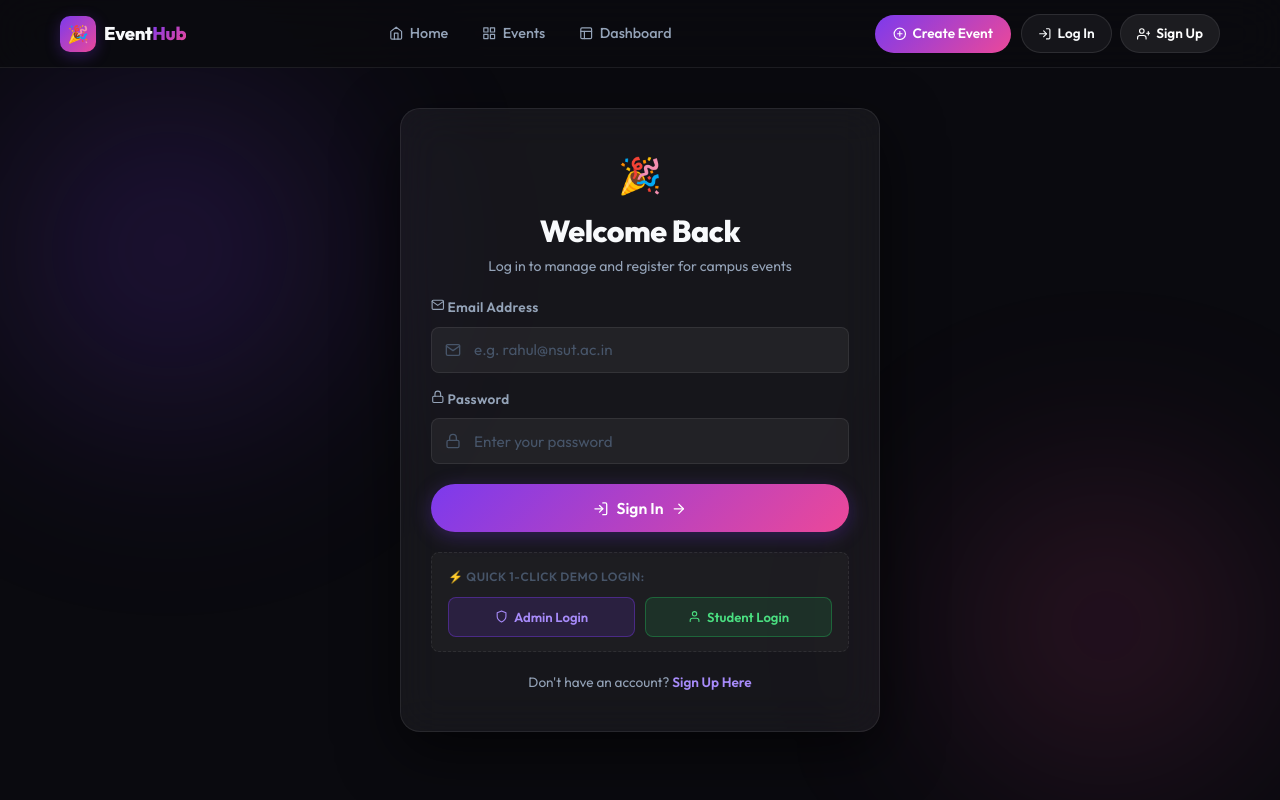
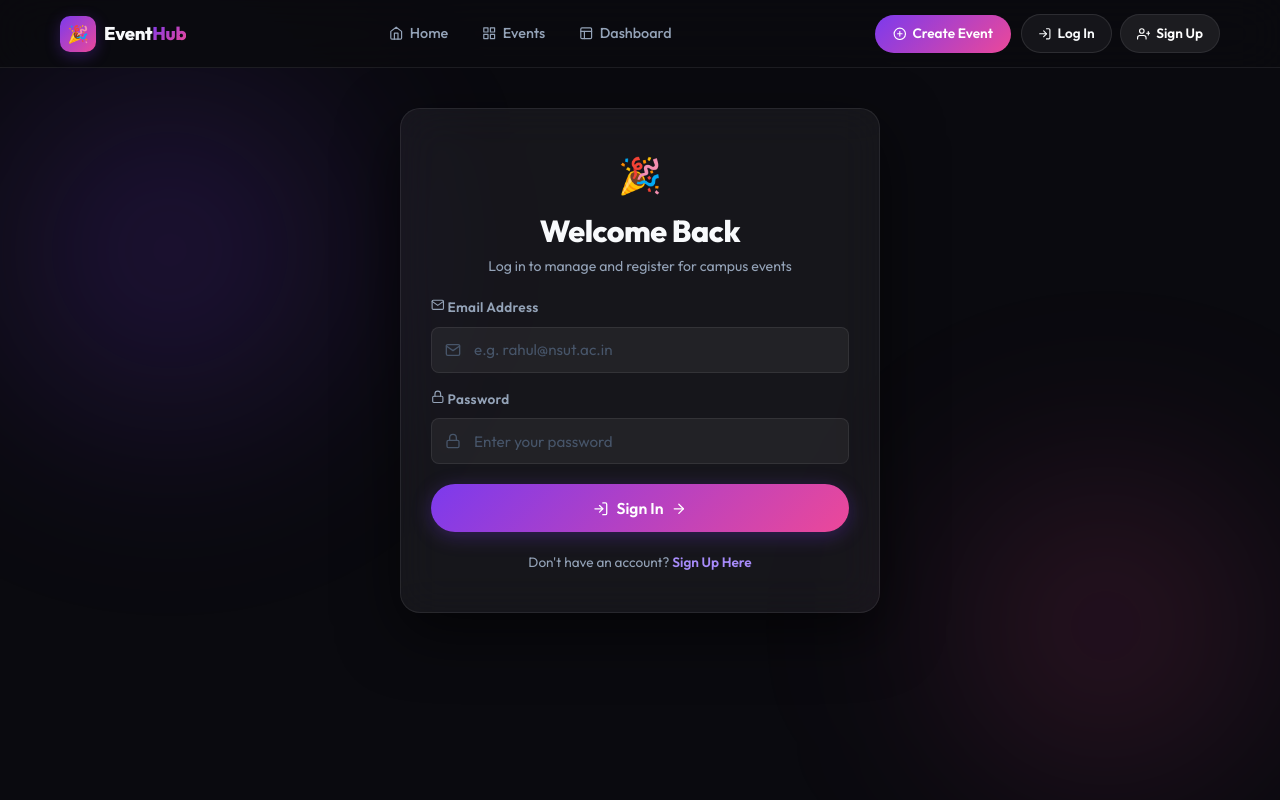
Before and after one commit to Priyanshu-kumar-maurya/Event-Planning-System-, a React (Vite) app in the folder frontend/: page /login in a window 1280 px wide. Shown: the top 800 px of the page. Built offline with nearby package versions, Linux system fonts and the light colour scheme.

Commit message:
Remove demo login shortcut buttons for standard authentication flow

```diff
--- a/frontend/src/pages/AdminDashboard.jsx
+++ b/frontend/src/pages/AdminDashboard.jsx
@@ -82,20 +82,6 @@ export default function AdminDashboard() {
     }
   };
 
-  // Quick switch to admin login helper
-  const handleQuickAdminLogin = () => {
-    login(
-      {
-        _id: "admin-default",
-        name: "Admin Officer",
-        email: "admin@eventhub.com",
-        role: "admin",
-        college: "NSUT Admin Office",
-      },
-      "demo-admin-token"
-    );
-  };
-
   // Filtered lists
   const filteredEvents = events.filter(
     (e) =>
@@ -137,12 +123,9 @@ export default function AdminDashboard() {
               The Admin Dashboard is restricted to campus organizers and system administrators.
             </p>
             <div className="unauth-actions">
-              <Link to="/login" className="btn-primary">
+              <Link to="/login" className="btn-primary" style={{ width: "100%", justifyContent: "center" }}>
                 Log In with Admin Account
               </Link>
-              <button onClick={handleQuickAdminLogin} className="btn-secondary">
-                ⚡ 1-Click Demo Admin Login
-              </button>
             </div>
           </div>
         </div>
--- a/frontend/src/pages/Login.jsx
+++ b/frontend/src/pages/Login.jsx
@@ -1,6 +1,6 @@
 import { useState } from "react";
 import { Link, useNavigate } from "react-router-dom";
-import { FiMail, FiLock, FiLogIn, FiShield, FiUser, FiLoader, FiArrowRight } from "react-icons/fi";
+import { FiMail, FiLock, FiLogIn, FiLoader, FiArrowRight } from "react-icons/fi";
 import { useAuth } from "../context/AuthContext";
 import { loginUser } from "../services/api";
 import "./Login.css";
@@ -38,19 +38,6 @@ export default function Login() {
     } finally {
       setLoading(false);
     }
-  };
-
-  // Demo auto-fill helpers
-  const fillAdmin = () => {
-    setEmail("admin@eventhub.com");
-    setPassword("admin123");
-    setError(null);
-  };
-
-  const fillStudent = () => {
-    setEmail("rahul@nsut.ac.in");
-    setPassword("user123");
-    setError(null);
   };
 
   return (
@@ -130,29 +117,6 @@ export default function Login() {
             </button>
           </form>
 
-          {/* Quick Demo Logins for Testing */}
-          <div className="demo-logins-box">
-            <span className="demo-label">⚡ Quick 1-Click Demo Login:</span>
-            <div className="demo-btns">
-              <button
-                type="button"
-                className="demo-btn admin-demo"
-                onClick={fillAdmin}
-                title="Fill Admin credentials"
-              >
-                <FiShield /> Admin Login
-              </button>
-              <button
-                type="button"
-                className="demo-btn student-demo"
-                onClick={fillStudent}
-                title="Fill Student credentials"
-              >
-                <FiUser /> Student Login
-              </button>
-            </div>
-          </div>
-
           {/* Footer */}
           <div className="auth-footer">
             <p>
```
